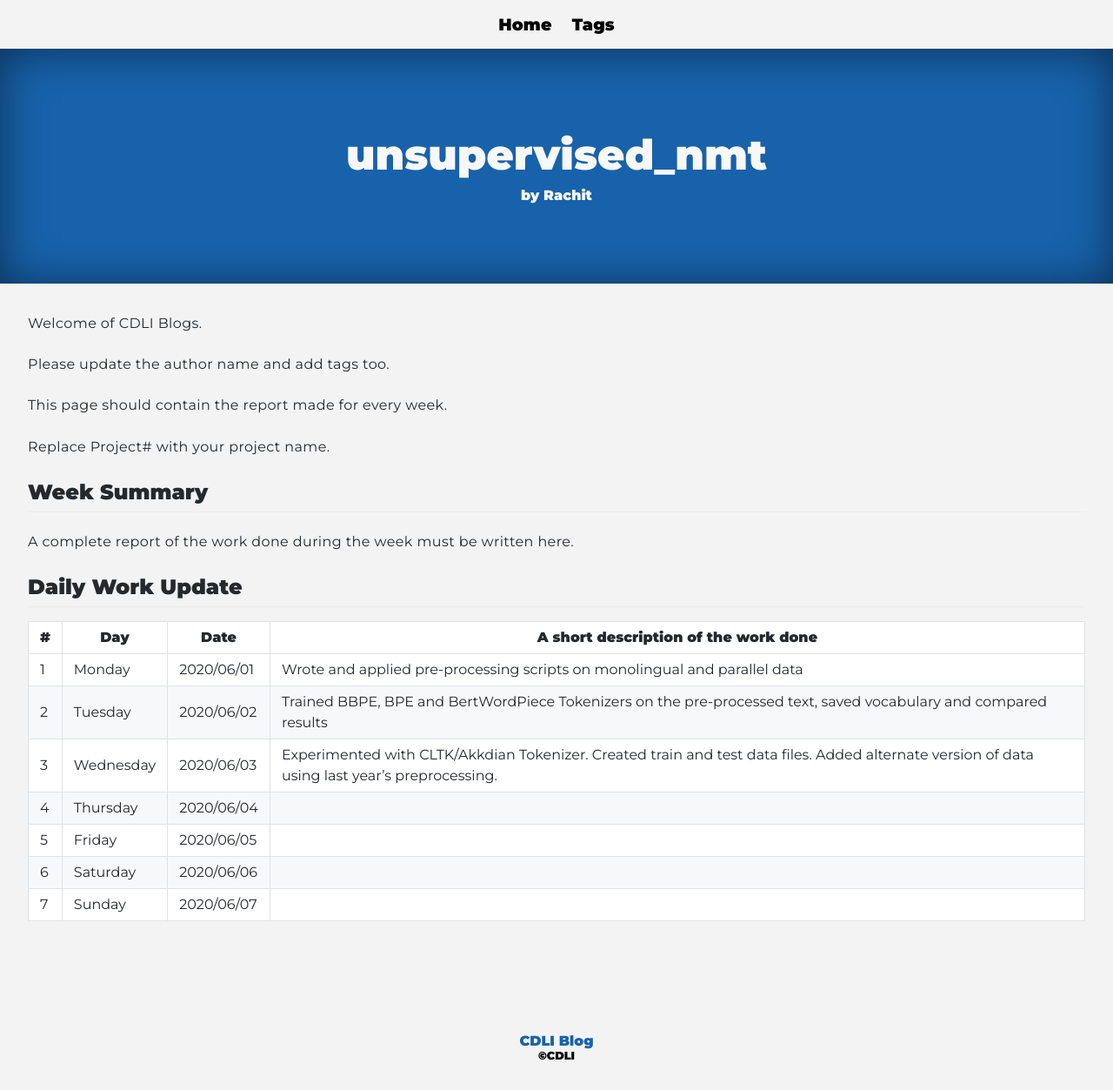
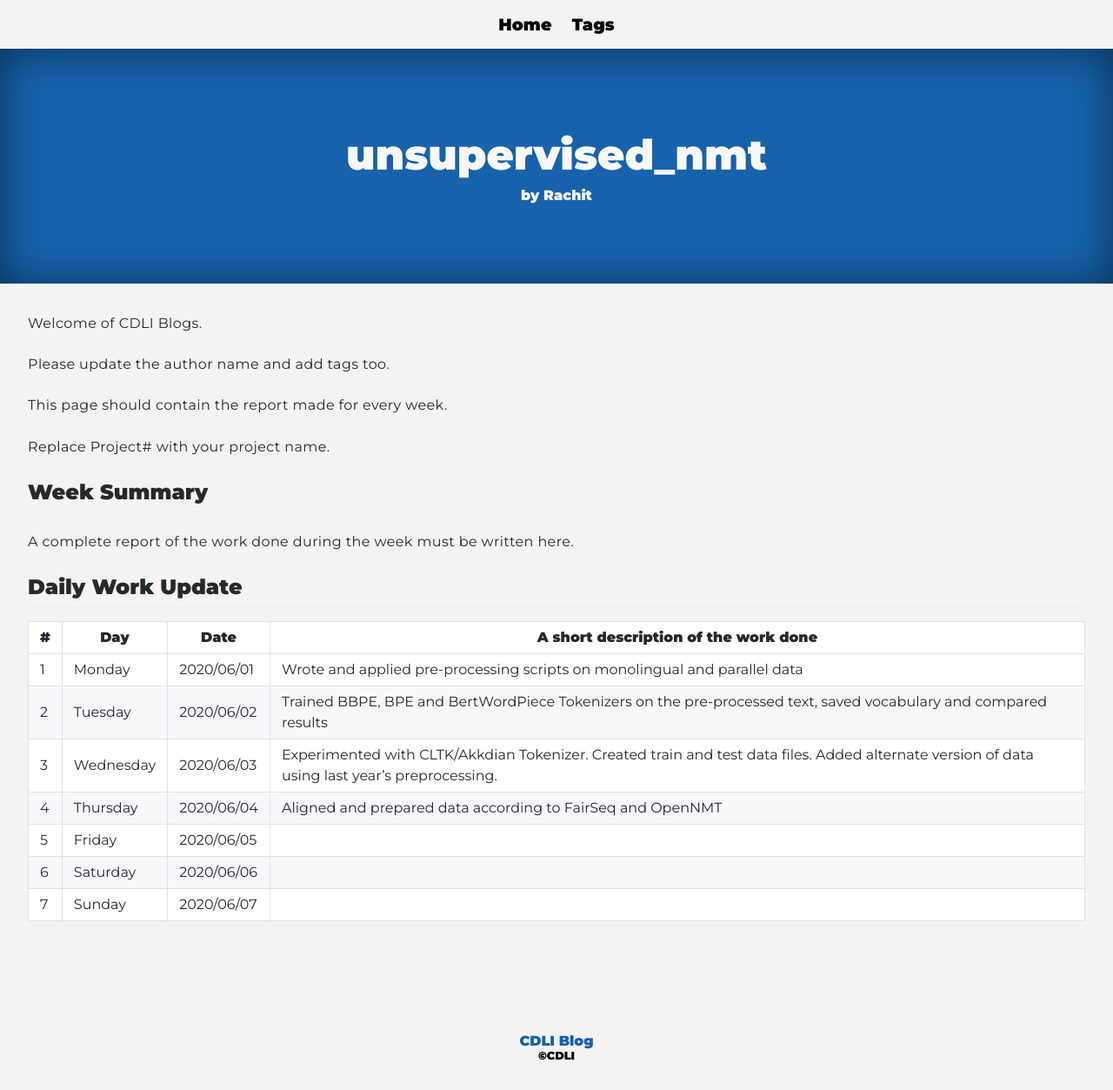
Before and after one commit to cdli-gh/blog, a Jekyll site: the page built from _blog/intern20/unsupervised_nmt/posts/01_week1.md, in a window 1280 px wide. Shown: the whole page at 87% size. Built offline with Jekyll 4.4.1, drawn with Linux system fonts in a browser that asks for light colours; Markdown is read by kramdown in place of the engine named in the settings.

Commit message:
Update 01_week1.md

```diff
--- a/_blog/intern20/unsupervised_nmt/posts/01_week1.md
+++ b/_blog/intern20/unsupervised_nmt/posts/01_week1.md
@@ -24,7 +24,7 @@ A complete report of the work done during the week must be written here.
 |1   	| Monday 	|   2020/06/01	|  Wrote and applied pre-processing scripts on monolingual and parallel data 	|
 |2   	| Tuesday  	|   2020/06/02	|  Trained BBPE, BPE and BertWordPiece Tokenizers on the pre-processed text, saved vocabulary and compared results	|
 |3   	| Wednesday  	|  2020/06/03 	|  Experimented with CLTK/Akkdian Tokenizer. Created train and test data files. Added alternate version of data using last year's preprocessing. 	|
-|4   	| Thursday  	|   2020/06/04	|   	|
+|4   	| Thursday  	|   2020/06/04	|  Aligned and prepared data according to FairSeq and OpenNMT 	|
 |5   	| Friday  	|   2020/06/05	|   	|
 |6   	| Saturday  	|   2020/06/06	|   	|
 |7   	| Sunday  	|   2020/06/07	|   	|
```
